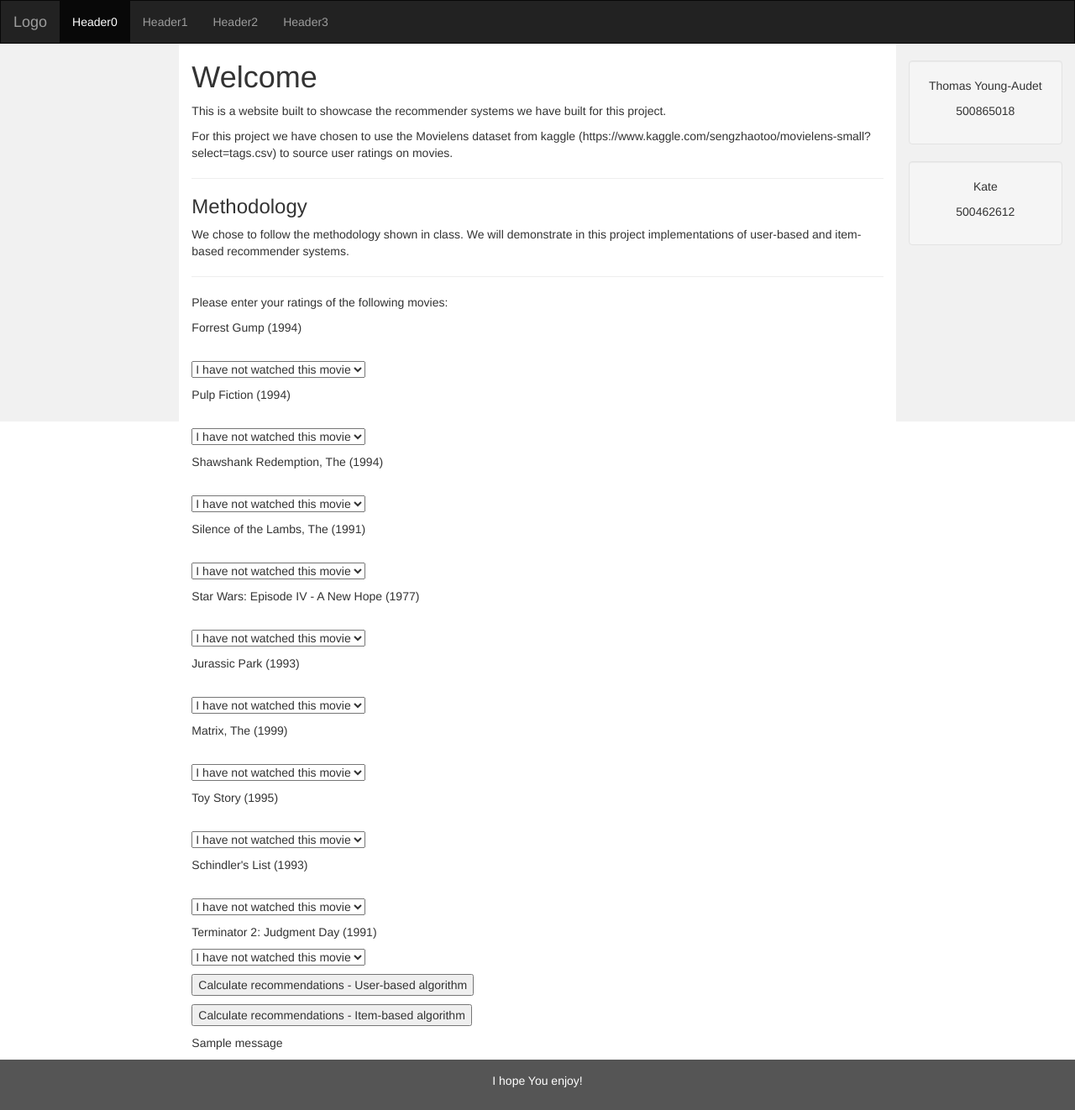
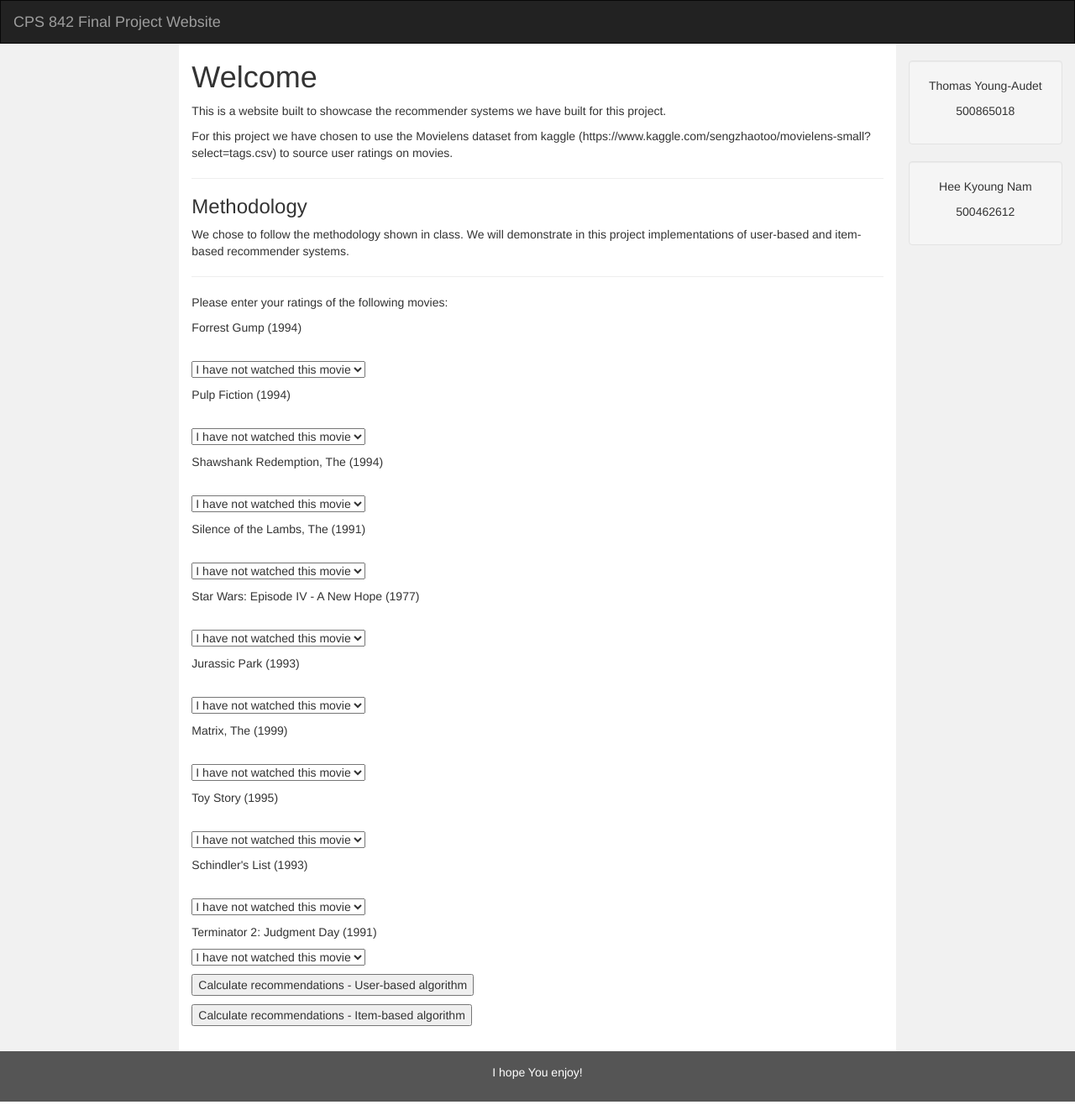
Before and after one commit to kate-codebook/movie_recommendersys, a Flask app: page / in a window 1280 px wide. Shown: the whole page at 84% size. Run offline with Flask 2, Linux system fonts and the light colour scheme; one stand-in notice (Sample message) is shown; some libraries are stand-ins or nearby versions.

Commit message:
Add files via upload
"final version"

```diff
--- a/app.py
+++ b/app.py
@@ -46,11 +46,9 @@ def index():
         print(movies)
         if form.submit_item_based.data:
             print("item was true")
-            flash('Submitted successfully, now calculating', "success")
             return redirect(url_for('user_based', result_data=movies))
         if form.submit_user_based.data:
             print("user was true")
-            flash('Submitted successfully, now calculating', "success")
             return redirect(url_for('item_based', result_data=movies))
 
     return render_template('recommender.html', form=form, titles=movie_titles)
@@ -67,22 +65,25 @@ def item_based():
         print(recommended_movies)
     else:
         print("Result data not being passed correctly")
-    # return render_template('item_based.html', result= recommended_movies)
-    return render_template('item_based.html', result = [recommended_movies.to_html(classes='data')])
+    return render_template('item_based.html', result=[recommended_movies.to_html(classes='data')])
 
 
 @app.route('/user_based')
 def user_based():
     result_data = request.args.get('result_data', None)
-    movies = eval(result_data)
+    movies = eval(result_data)  # this is necessary because the data gets passed as a string from the previous page
+    for key, value in movies.items():
+        movies[key] = int(value)  # turns the values from the dict into ints: from '3' to 3 etc
     print("========================")
-    print("movies: ", movies)
     print(type(movies))
     if result_data:
         print("Result data passed")
         recommended_movies = userBased.create_user_based_rating(movies)
+        top_movies = recommended_movies[0:15]
+        worst_movies = recommended_movies[-10:]  # you can try doing stuff with these two, could be interesting
+        total_movies = len(recommended_movies)  # number of movies in csv.
         print(recommended_movies)
     else:
         print("Result data not being passed correctly")
-        recommended_movies = ['data was not passed correctly']
-    return render_template('user_based.html', result=recommended_movies)
+        top_movies = ['data was not passed correctly']
+    return render_template('display_results.html', result=top_movies)
--- a/forms.py
+++ b/forms.py
@@ -23,5 +23,7 @@ class MovieForm(FlaskForm):
     movie8 = SelectField('', choices=numbers, validators=[validate_numbers], default=0)
     movie9 = SelectField('', choices=numbers, validators=[validate_numbers], default=0)
     movie10 = SelectField('', choices=numbers, validators=[validate_numbers], default=0)
-    submit_item_based = SubmitField('Calculate recommendations - User-based algorithm')
-    submit_user_based = SubmitField('Calculate recommendations - Item-based algorithm')
+    submit_item_based = SubmitField('Calculate recommendations - User-based algorithm',
+                                    render_kw={"onclick": "alert_function"})
+    submit_user_based = SubmitField('Calculate recommendations - Item-based algorithm',
+                                    render_kw={"onclick": "alert_function"})
--- a/itemBased.py
+++ b/itemBased.py
@@ -23,6 +23,7 @@ def create_item_based_rating(movies):  # movies type dict
         final_df = pd.concat([final_df, df], axis = 1)
     return final_df
 
+
 def sim_cal(df, movie):  # movie that we want to calculate cos_sim with other movies
     df = df[df[movie] != 0]  # delete row that contain 0 in the movie col
     return df.corr(method='pearson')
--- a/templates/base.html
+++ b/templates/base.html
@@ -7,6 +7,11 @@
   <link rel="stylesheet" href="https://maxcdn.bootstrapcdn.com/bootstrap/3.4.1/css/bootstrap.min.css">
   <script src="https://ajax.googleapis.com/ajax/libs/jquery/3.5.1/jquery.min.js"></script>
   <script src="https://maxcdn.bootstrapcdn.com/bootstrap/3.4.1/js/bootstrap.min.js"></script>
+  <script>
+      function alert_function() {
+          alert("Calculating");
+      }
+  </script>
   <style>
     /* Remove the navbar's default margin-bottom and rounded borders */
     .navbar {
@@ -15,7 +20,7 @@
     }
 
     /* Set height of the grid so .sidenav can be 100% (adjust as needed) */
-    .row.content {height: 450px}
+    .row.content {height: 1200px}
 
     /* Set gray background color and 100% height */
     .sidenav {
@@ -49,18 +54,8 @@
     <div class="navbar-header">
       <button type="button" class="navbar-toggle" data-toggle="collapse" data-target="#myNavbar">
         <span class="icon-bar"></span>
-        <span class="icon-bar"></span>
-        <span class="icon-bar"></span>
       </button>
-      <a class="navbar-brand" href="#">Logo</a>
-    </div>
-    <div class="collapse navbar-collapse" id="myNavbar">
-      <ul class="nav navbar-nav">
-        <li class="active"><a href="#">Header0</a></li>
-        <li><a href="#">Header1</a></li>
-        <li><a href="#">Header2</a></li>
-        <li><a href="#">Header3</a></li>
-      </ul>
+      <a class="navbar-brand" href="#">CPS 842 Final Project Website</a>
     </div>
   </div>
 </nav>
@@ -81,9 +76,6 @@
       <hr>
       <p>Please enter your ratings of the following movies:</p>
       {% block form %}{% endblock %}
-      {% for category, message in get_flashed_messages(with_categories=true) %}
-          <p class="{{ category }}">{{ message }}</p>
-      {% endfor %}
 
     </div>
     <div class="col-sm-2 sidenav">
@@ -92,7 +84,7 @@
         <p>500865018</p>
       </div>
       <div class="well">
-        <p>Kate</p>
+        <p>Hee Kyoung Nam</p>
         <p>500462612</p>
       </div>
     </div>
@@ -103,5 +95,6 @@
   <p>I hope You enjoy!</p>
 </footer>
 
+
 </body>
 </html>
--- a/templates/recommender.html
+++ b/templates/recommender.html
@@ -40,4 +40,5 @@
     <p>{{form.submit_user_based }}</p>
 
 </form>
+
 {% endblock %}
```
Also changed, not shown: templates/display_results.html (added, +11 -0 lines), templates/item_based.html (+3 -5 lines), templates/user_based.html (+20 -5 lines), userBased.py (+16 -3 lines).
